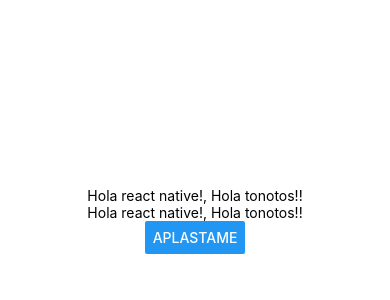
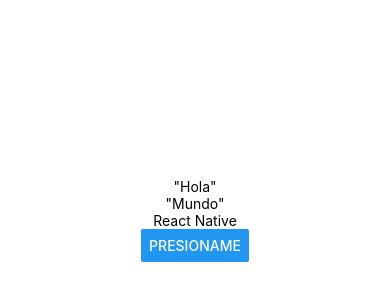
Before and after one commit to N03l244/PM196, a React Native app in the folder myappBlank/: screen / in a window 390 px wide. Shown: the part 202-502 px from the top of the page. Built offline with nearby package versions, Linux system fonts and the light colour scheme.

Commit message:
Childrens

```diff
--- a/myappBlank/App.js
+++ b/myappBlank/App.js
@@ -2,9 +2,10 @@
 import { StyleSheet, Text, View } from 'react-native';
 import { Button } from 'react-native-web';
 
-const Texto = ()=> {
+const Texto= () => {
+  const { children } = props;
   return (
-    <Text>Hola react native!, Hola tonotos!!</Text>
+    <Text> {children} </Text>
   )
 }
 
@@ -12,16 +13,15 @@
 export default function App() {
   return (
 
+    <View style={styles.container}>
+          <StatusBar style="auto" />
+      <Text >"Hola"</Text>
+      <Text >"Mundo"</Text>
+      <Text >React Native</Text>
 
-
-    <View style={styles.container}>
-     <Texto> </Texto>
-      <StatusBar style="auto" />
-      <Texto></Texto>
-      <Button title='Aplastame'></Button>
-
-    </View>
-  );
+      <Button title='Presioname'></Button>
+    </View>
+  );
 }
 
 const styles = StyleSheet.create({
```
